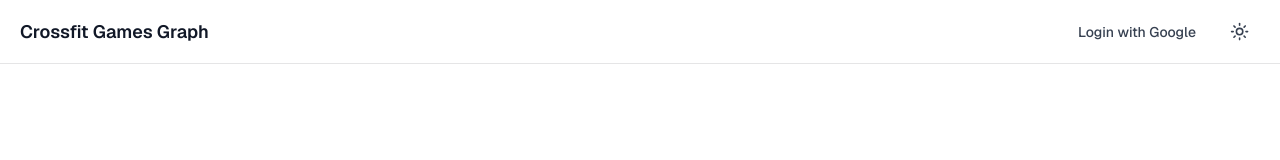
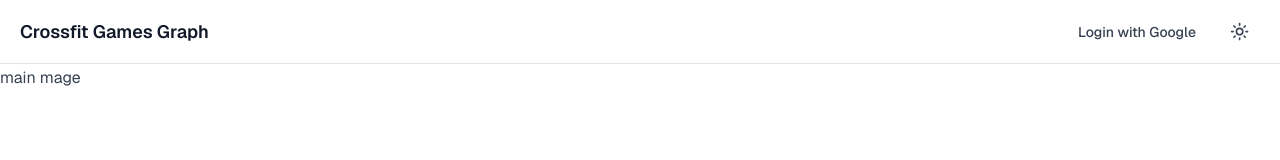
Before and after one commit to d5br5/crossfit-games-graph, a Next.js app: page / in a window 1280 px wide. Shown: the top 160 px of the page. Built offline with nearby package versions, Linux system fonts and the light colour scheme; no server answers.

Commit message:
[Feat] master page

```diff
--- a/src/app/layout.tsx
+++ b/src/app/layout.tsx
@@ -26,7 +26,7 @@
         <ThemeProvider>
           <main className="min-h-screen flex flex-col items-center prose dark:prose-invert max-w-none">
             <Header />
-            {children}
+            <div className="flex-1 w-full flex flex-col">{children}</div>
             <Footer />
           </main>
           <Toaster />
--- /dev/null
+++ b/src/app/master/page.tsx
@@ -0,0 +1,12 @@
+import { useServerUser } from "@/src/hooks/useServerUser";
+import { redirect } from "next/navigation";
+
+export default async function MasterPage() {
+  const user = await useServerUser();
+
+  const isMaster = user?.id === process.env.MASTER_UID;
+
+  if (!user || !isMaster) return redirect("/");
+
+  return <div>Master page</div>;
+}
--- a/src/app/page.tsx
+++ b/src/app/page.tsx
@@ -1,5 +1,3 @@
 export default async function Index() {
-  return (
-    <div className="flex-1 w-full flex flex-col gap-20 items-center"></div>
-  );
+  return <div>main mage</div>;
 }
--- a/src/app/protected/page.tsx
+++ b/src/app/protected/page.tsx
@@ -1,20 +1,12 @@
-import { createClient } from "@/utils/supabase/server";
+import { useServerUser } from "@/src/hooks/useServerUser";
 import { redirect } from "next/navigation";
 
 export default async function ProtectedPage() {
-  const supabase = createClient();
-
-  const {
-    data: { user },
-  } = await supabase.auth.getUser();
+  const user = await useServerUser();
 
   if (!user) {
     return redirect("/");
   }
 
-  return (
-    <div className="flex-1 w-full flex flex-col gap-20 items-center">
-      protected page
-    </div>
-  );
+  return <div className="">protected page</div>;
 }
--- /dev/null
+++ b/src/hooks/useServerUser.ts
@@ -0,0 +1,11 @@
+import { createClient } from "@/utils/supabase/server";
+
+export const useServerUser = async () => {
+  const supabase = createClient();
+
+  const {
+    data: { user },
+  } = await supabase.auth.getUser();
+
+  return user;
+};
```
